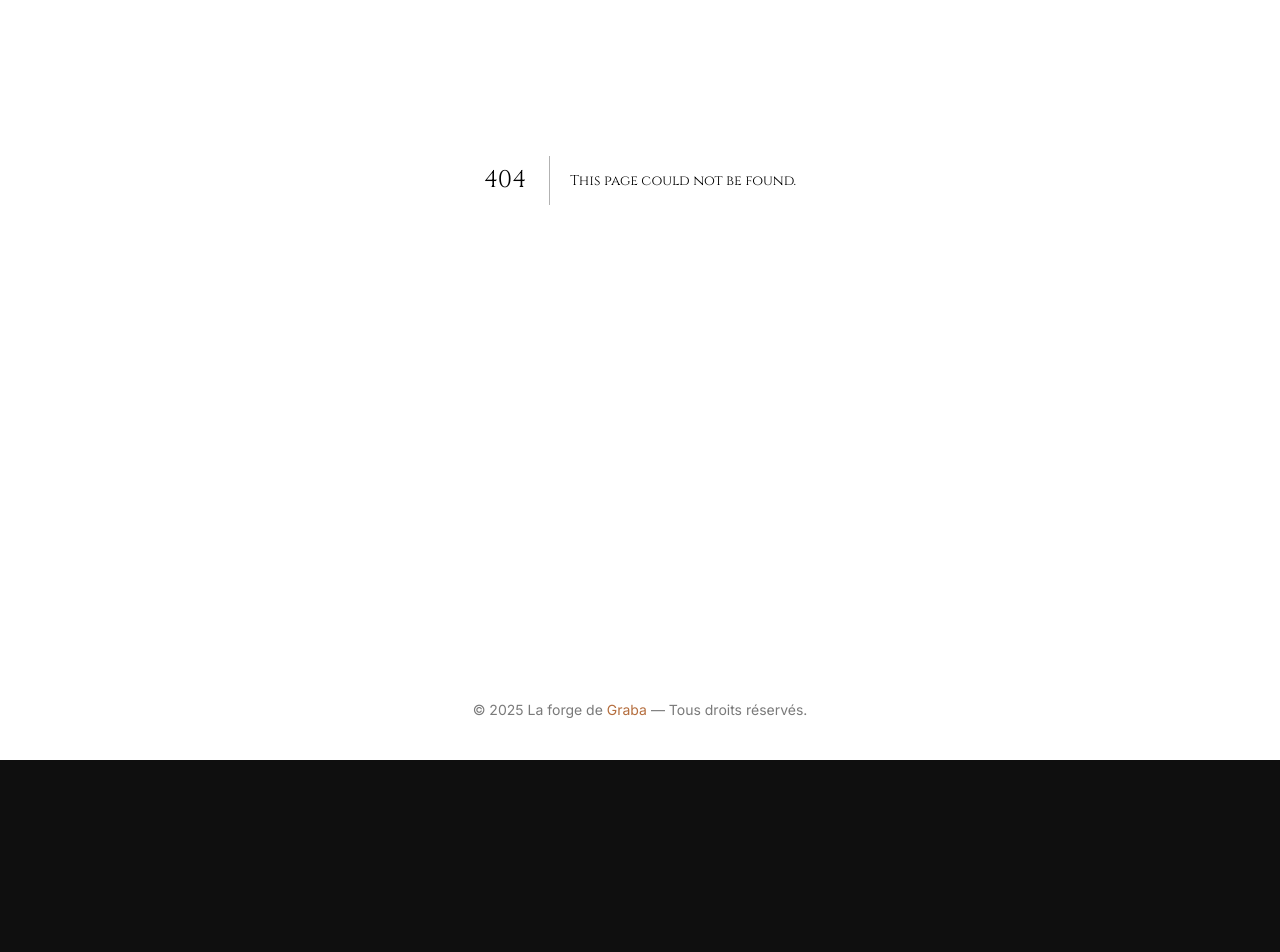
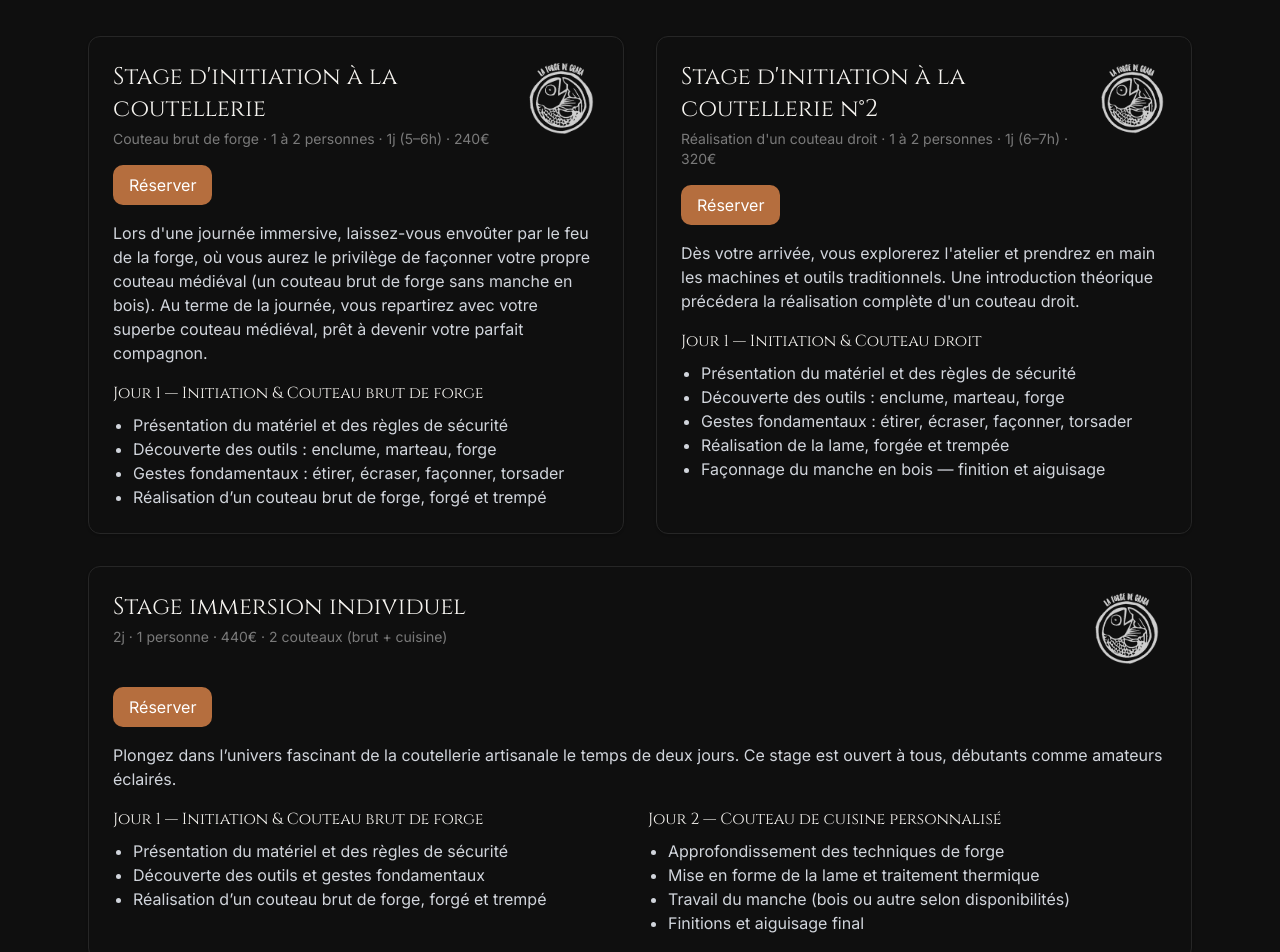
Before and after one commit to Martin-Noel/forgedegraba, a Next.js app: page /stages in a window 1280 px wide. Before the commit this address had no page. Shown: the part 220-1172 px from the top of the page. Before the commit the page ends 980 px from the top, so only its background shows below. Built offline with nearby package versions, Linux system fonts and the light colour scheme.

Commit message:
feat: page des stages

```diff
--- a/src/app/globals.css
+++ b/src/app/globals.css
@@ -45,3 +45,12 @@ button {
 .text-steel {
   color: var(--color-steel);
 }
+
+/* Stages page specific tweaks */
+.stages-cta {
+  display: inline-block;
+  background: var(--color-copper);
+  color: white;
+  padding: 0.5rem 1rem;
+  border-radius: 10px;
+}
--- a/src/app/header.tsx
+++ b/src/app/header.tsx
@@ -48,8 +48,10 @@ export default function Header() {
 
         {/* Desktop menu */}
         <ul className="hidden md:flex space-x-8 text-sm uppercase tracking-wider">
-          {["Savoir-faire", "Créations", "Atelier", "Contact"].map((item) => (
+          {["Savoir-faire", "Créations", "Atelier", "Stages", "Contact"].map(
+            (item) => (
               <li key={item}>
+                {item != "Stages" ? (
                   <Link
                     href={`#${item
                       .toLowerCase()
@@ -59,8 +61,14 @@ export default function Header() {
                   >
                     {item}
                   </Link>
+                ) : (
+                  <Link href="/stages" className="hover:text-copper">
+                    {item}
+                  </Link>
+                )}
               </li>
-          ))}
+            )
+          )}
         </ul>
 
         {/* Mobile menu button */}
@@ -94,15 +102,30 @@ export default function Header() {
                   transition={{ duration: 0.3 }}
                   onClick={(e) => e.stopPropagation()}
                 >
-                  {["Savoir-faire", "Créations", "Atelier", "Contact"].map(
-                    (item) => (
+                  {[
+                    "Savoir-faire",
+                    "Créations",
+                    "Atelier",
+                    "Stages",
+                    "Contact",
+                  ].map((item) =>
+                    item !== "Stages" ? (
                       <Link
                         key={item}
                         href={`#${item
                           .toLowerCase()
                           .replace("é", "e")
                           .replace(" ", "-")}`}
-                        className="hover:text-copper transition"
+                        className="hover:text-copper"
+                        onClick={() => setMenuOpen(false)}
+                      >
+                        {item}
+                      </Link>
+                    ) : (
+                      <Link
+                        key={item}
+                        href="/stages"
+                        className="hover:text-copper"
                         onClick={() => setMenuOpen(false)}
                       >
                         {item}
--- a/src/app/layout.tsx
+++ b/src/app/layout.tsx
@@ -1,9 +1,6 @@
 import "./globals.css";
 import type { Metadata } from "next";
-import { Inter } from "next/font/google";
 import Header from "./header";
-
-const inter = Inter({ subsets: ["latin"] });
 
 export const metadata: Metadata = {
   title: "La forge de graba",
@@ -17,7 +14,7 @@ export default function RootLayout({
 }) {
   return (
     <html lang="fr">
-      <body className={`${inter.className} bg-neutral-950 text-white`}>
+      <body className={`bg-neutral-950 text-white`}>
         <Header />
         <main>{children}</main>
         <footer className="mt-20 py-10 text-center text-sm text-steel">
--- /dev/null
+++ b/src/app/stages/page.tsx
@@ -0,0 +1,187 @@
+import type { Metadata } from "next";
+import Image from "next/image";
+
+export const metadata: Metadata = {
+  title: "Stages — La forge de graba",
+  description:
+    "Stages d'initiation et immersion en coutellerie — forge, trempe, manche, finitions.",
+};
+
+export default function StagesPage() {
+  return (
+    <main
+      className="max-w-6xl mx-auto px-6 py-24"
+      style={{ scrollMarginTop: 80 }}
+    >
+      <header className="text-center mb-12">
+        <h1 className="text-5xl font-cinzel text-copper">Stages</h1>
+        <p className="mt-4 text-gray-300 max-w-3xl mx-auto">
+          Découvrez nos stages de coutellerie — forge, trempe, montage de manche
+          et finitions. Petits groupes, pédagogie pratique et sécurisée.
+        </p>
+      </header>
+
+      <section className="grid gap-8 md:grid-cols-2">
+        {/* Card 1 */}
+        <article className="bg-[#0f0f0f] border border-neutral-800 rounded-xl p-6 shadow-sm">
+          <div className="flex items-start justify-between">
+            <div>
+              <h2 className="text-2xl font-cinzel mb-1">
+                Stage d&apos;initiation à la coutellerie
+              </h2>
+              <p className="text-sm text-steel">
+                Couteau brut de forge · 1 à 2 personnes · 1j (5–6h) · 240€
+              </p>
+            </div>
+            <div className="w-20 h-20 relative opacity-80">
+              <Image
+                src="/stamps/stamp_white.png"
+                alt="stamp"
+                fill
+                className="object-contain"
+              />
+            </div>
+          </div>
+
+          <div className="mt-4">
+            <a
+              href="mailto:contact@forge-artisanale.fr?subject=Réservation%20Stage%20initiation"
+              className="stages-cta"
+            >
+              Réserver
+            </a>
+          </div>
+
+          <p className="mt-4 text-gray-300">
+            Lors d&apos;une journée immersive, laissez-vous envoûter par le feu
+            de la forge, où vous aurez le privilège de façonner votre propre
+            couteau médiéval (un couteau brut de forge sans manche en bois). Au
+            terme de la journée, vous repartirez avec votre superbe couteau
+            médiéval, prêt à devenir votre parfait compagnon.
+          </p>
+
+          <h3 className="mt-4 font-cinzel">
+            Jour 1 — Initiation &amp; Couteau brut de forge
+          </h3>
+          <ul className="list-disc ml-5 mt-2 text-gray-300">
+            <li>Présentation du matériel et des règles de sécurité</li>
+            <li>Découverte des outils : enclume, marteau, forge</li>
+            <li>Gestes fondamentaux : étirer, écraser, façonner, torsader</li>
+            <li>Réalisation d’un couteau brut de forge, forgé et trempé</li>
+          </ul>
+        </article>
+
+        {/* Card 2 */}
+        <article className="bg-[#0f0f0f] border border-neutral-800 rounded-xl p-6 shadow-sm">
+          <div className="flex items-start justify-between">
+            <div>
+              <h2 className="text-2xl font-cinzel mb-1">
+                Stage d&apos;initiation à la coutellerie n°2
+              </h2>
+              <p className="text-sm text-steel">
+                Réalisation d&apos;un couteau droit · 1 à 2 personnes · 1j
+                (6–7h) · 320€
+              </p>
+            </div>
+            <div className="w-20 h-20 relative opacity-80">
+              <Image
+                src="/stamps/stamp_white.png"
+                alt="stamp"
+                fill
+                className="object-contain"
+              />
+            </div>
+          </div>
+
+          <div className="mt-4">
+            <a
+              href="mailto:contact@forge-artisanale.fr?subject=Réservation%20Stage%20couteau%20droit"
+              className="stages-cta"
+            >
+              Réserver
+            </a>
+          </div>
+
+          <p className="mt-4 text-gray-300">
+            Dès votre arrivée, vous explorerez l&apos;atelier et prendrez en
+            main les machines et outils traditionnels. Une introduction
+            théorique précédera la réalisation complète d&apos;un couteau droit.
+          </p>
+
+          <h3 className="mt-4 font-cinzel">
+            Jour 1 — Initiation &amp; Couteau droit
+          </h3>
+          <ul className="list-disc ml-5 mt-2 text-gray-300">
+            <li>Présentation du matériel et des règles de sécurité</li>
+            <li>Découverte des outils : enclume, marteau, forge</li>
+            <li>Gestes fondamentaux : étirer, écraser, façonner, torsader</li>
+            <li>Réalisation de la lame, forgée et trempée</li>
+            <li>Façonnage du manche en bois — finition et aiguisage</li>
+          </ul>
+        </article>
+
+        {/* Card 3 spans full width on small screens */}
+        <article className="md:col-span-2 bg-[#0f0f0f] border border-neutral-800 rounded-xl p-6 shadow-sm">
+          <div className="flex items-start justify-between">
+            <div>
+              <h2 className="text-2xl font-cinzel mb-1">
+                Stage immersion individuel
+              </h2>
+              <p className="text-sm text-steel">
+                2j · 1 personne · 440€ · 2 couteaux (brut + cuisine)
+              </p>
+            </div>
+            <div className="w-20 h-20 relative opacity-80">
+              <Image
+                src="/stamps/stamp_white.png"
+                alt="stamp"
+                fill
+                className="object-contain"
+              />
+            </div>
+          </div>
+
+          <div className="mt-4">
+            <a
+              href="mailto:contact@forge-artisanale.fr?subject=Réservation%20Stage%20immersion%20individuel"
+              className="stages-cta"
+            >
+              Réserver
+            </a>
+          </div>
+
+          <p className="mt-4 text-gray-300">
+            Plongez dans l’univers fascinant de la coutellerie artisanale le
+            temps de deux jours. Ce stage est ouvert à tous, débutants comme
+            amateurs éclairés.
+          </p>
+
+          <div className="mt-4 grid md:grid-cols-2 gap-4">
+            <div>
+              <h4 className="font-cinzel">
+                Jour 1 — Initiation &amp; Couteau brut de forge
+              </h4>
+              <ul className="list-disc ml-5 mt-2 text-gray-300">
+                <li>Présentation du matériel et des règles de sécurité</li>
+                <li>Découverte des outils et gestes fondamentaux</li>
+                <li>Réalisation d’un couteau brut de forge, forgé et trempé</li>
+              </ul>
+            </div>
+
+            <div>
+              <h4 className="font-cinzel">
+                Jour 2 — Couteau de cuisine personnalisé
+              </h4>
+              <ul className="list-disc ml-5 mt-2 text-gray-300">
+                <li>Approfondissement des techniques de forge</li>
+                <li>Mise en forme de la lame et traitement thermique</li>
+                <li>Travail du manche (bois ou autre selon disponibilités)</li>
+                <li>Finitions et aiguisage final</li>
+              </ul>
+            </div>
+          </div>
+        </article>
+      </section>
+    </main>
+  );
+}
```
Lines whose indentation alone changed are shown as unchanged.
